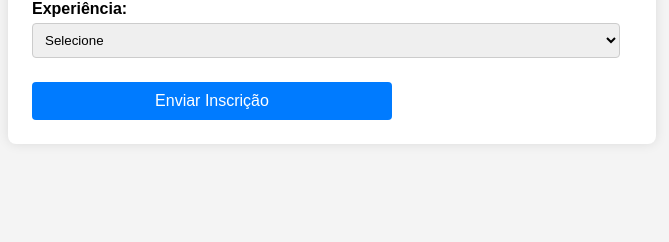
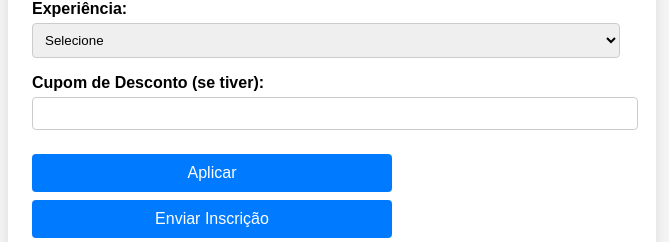
Before and after one commit to CharlesAragao/projeto-sistema, a React (Vite) app: page / in a window 1280 px wide. Shown: the part 1190-1432 px from the top of the page, without its empty margins (308-977 px from the left). Before the commit the page ends 1374 px from the top, so only its background shows below. Built offline with nearby package versions, Linux system fonts and the light colour scheme; no server answers.

Commit message:
form/cupom de desconto

```diff
--- a/src/Formulario.jsx
+++ b/src/Formulario.jsx
@@ -20,6 +20,15 @@ function Formulario({ onSubmit, dadosIniciais }) {
   const [paises, setPaises] = useState([]);
   const [estados, setEstados] = useState([]);
   const [municipios, setMunicipios] = useState([]);
+  const [cupom, setCupom] = useState("");
+  const [desconto, setDesconto] = useState(0);
+  const [mensagemCupom, setMensagemCupom] = useState("");
+
+  const cuponsValidos = {
+      GRUPO10: 10,
+      GRUPO20: 20,
+      GRUPO30: 30,
+  };
 
 
   useEffect(() => {
@@ -106,9 +115,21 @@ function Formulario({ onSubmit, dadosIniciais }) {
     setForm((prev) => ({ ...prev, [name]: novoValor}));
   };
 
+  const aplicarCupom = () => {
+    const valor = cuponsValidos[cupom.toUpperCase()];
+    if (valor) {
+      setDesconto(valor);
+      setMensagemCupom(`Cupom aplicado: ${valor}% de desconto`);
+    } else {
+      setDesconto(0);
+      setMensagemCupom("Cupom inválido");
+    }
+  };
+
   const handleSubmit = (e) => {
     e.preventDefault();
-    onSubmit(form);
+    const dadosComDesconto = { ...form, cupom, desconto };
+    onSubmit(dadosComDesconto);
   };
 
   return (
@@ -236,6 +257,15 @@ function Formulario({ onSubmit, dadosIniciais }) {
         </select>
       </div>
 
+      {/* Cupom de Desconto */}
+      <div className="mb-3">
+        <label>Cupom de Desconto (se tiver):</label>
+        <input type="text" value={cupom} onChange={(e) => setCupom(e.target.value)}/>
+        <button type="button" onClick={aplicarCupom}>Aplicar</button>
+        {mensagemCupom && <p>{mensagemCupom}</p>}
+      </div>
+
+      {/* Botão final */}
       <button type="submit">Enviar Inscrição</button>
     </form>
   );
--- a/src/Revisao.jsx
+++ b/src/Revisao.jsx
@@ -1,6 +1,6 @@
 
 import React from "react";
-import Pagamento from "./pagamento";
+import Pagamento from "./Pagamento";
 
 function Revisao({ dados, onEditar, onConfirmar }) {
     return (
```
